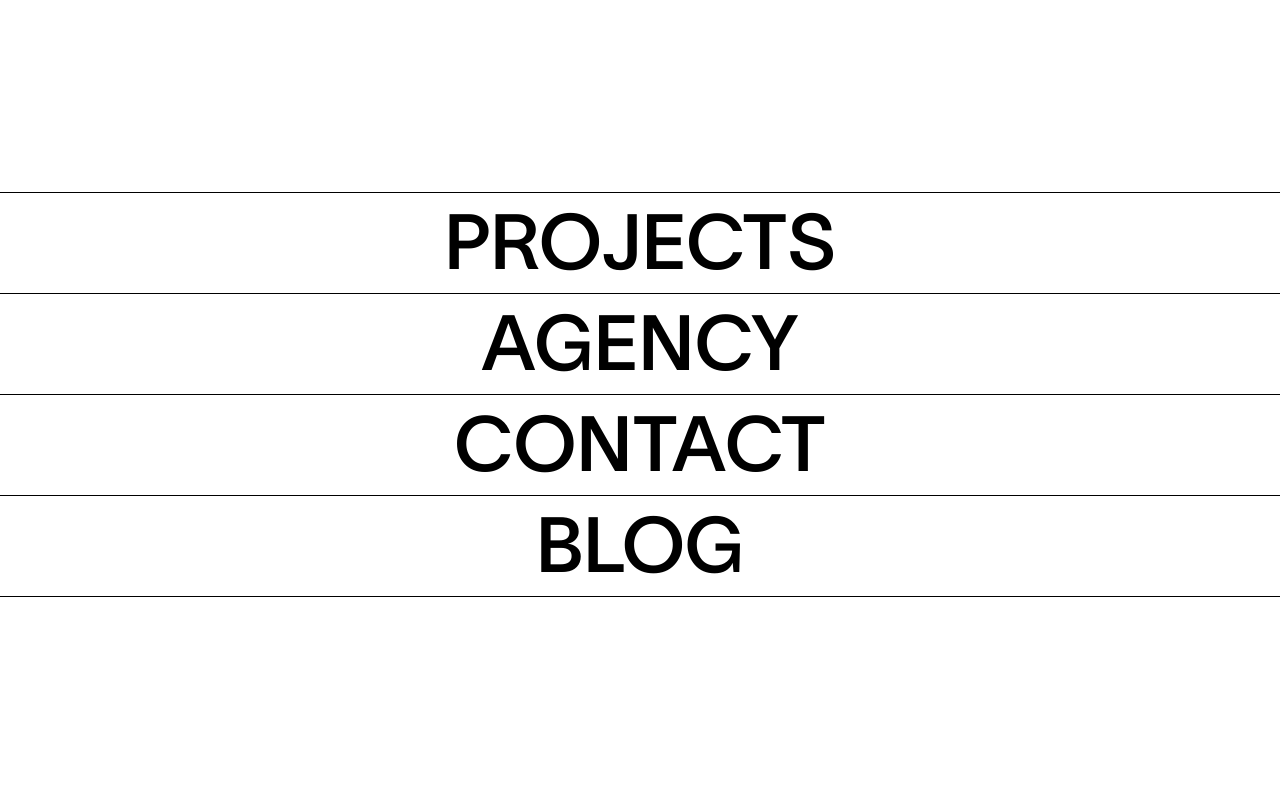
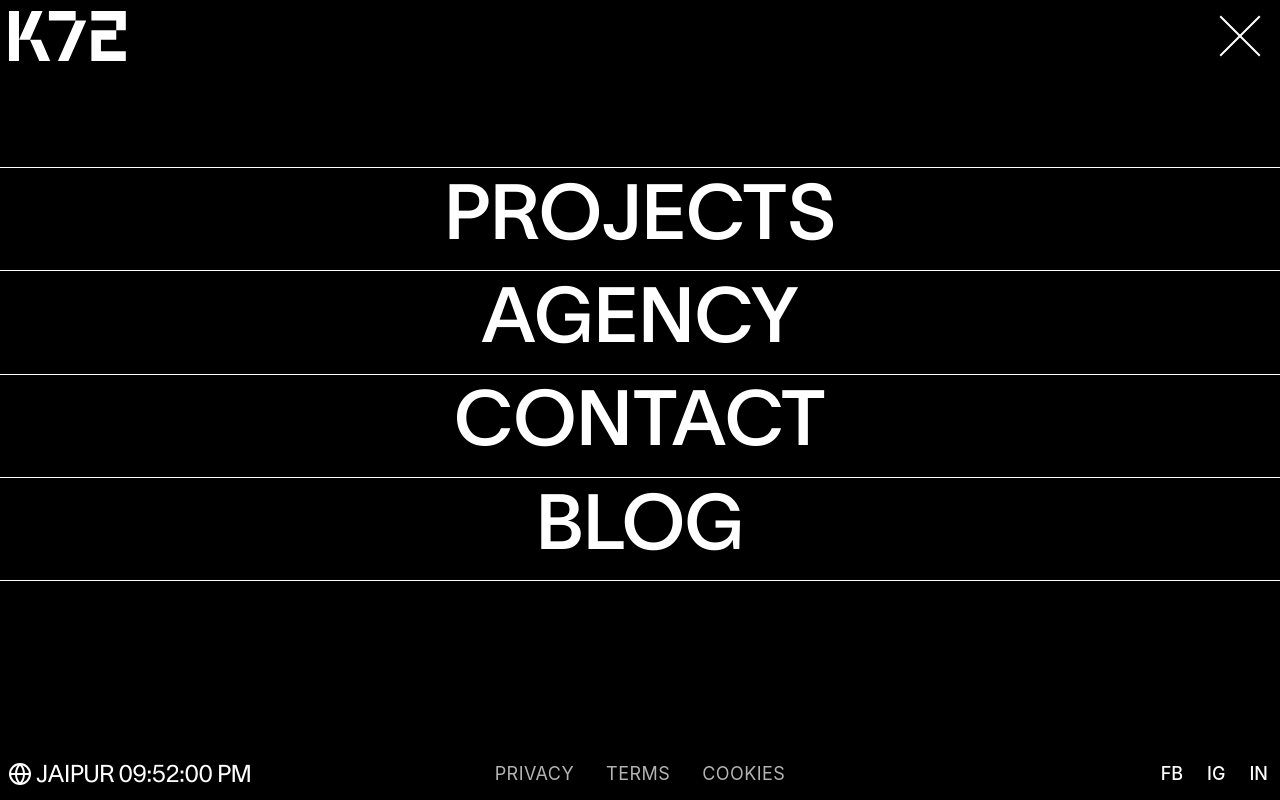
Before and after one commit to SAM129EER/K72-Animated, a React (Vite) app: page / in a window 1280 px wide. Built offline with nearby package versions, Linux system fonts and the light colour scheme.

Commit message:
feat: enhance FullScreenNav with Logo and Clock components; update NavMenuItem for improved marquee effect; adjust CSS for animation control

```diff
--- a/src/components/shared/FullScreenNav.jsx
+++ b/src/components/shared/FullScreenNav.jsx
@@ -1,9 +1,23 @@
 import React from "react";
 import NavMenuItem from "./Navigation/NavMenuItem";
+import Logo from "./Navigation/Logo";
+import Clock from "./Clock";
 
-const ProjectsHeading = () => {
+const FullScreenNav = () => {
   return (
-    <div className="py-48">
+    <div className="h-screen bg-black text-white grid grid-rows-[90px_1fr_90px]">
+      {/* ================= Header ================= */}
+      <header className="flex items-center justify-between h-16 pt-2">
+        <Logo />
+        <button className="group relative flex h-20 w-20 items-center justify-center">
+          <span className="absolute h-[2px] w-14 rotate-45 bg-white"></span>
+
+          <span className="absolute h-[2px] w-14 -rotate-45 bg-white"></span>
+        </button>
+      </header>
+
+      {/* ================= Menu ================= */}
+      <main className="flex flex-col justify-center">
         <div className="border-t">
           <NavMenuItem
             title="Projects"
@@ -15,37 +29,51 @@ const ProjectsHeading = () => {
         <NavMenuItem
           title="Agency"
           marqueeText="Know About Us"
-        images={["/NavImages/Carl.png", "/NavImages/Michele_640x290.jpg"]}
+          images={[
+            "/NavImages/Michele_640x290.jpg",
+            "/NavImages/Michele_640x290.jpg",
+          ]}
         />
+
         <NavMenuItem
           title="Contact"
           marqueeText="Let's Talk"
           images={["/NavImages/mail.png", "/NavImages/mail.png"]}
         />
+
         <NavMenuItem
           title="Blog"
           marqueeText="Read Articles"
           images={["/NavImages/pic3.jpg", "/NavImages/pic4.png"]}
         />
+      </main>
+
+      {/* Clock */}
+      <div className="">
+        <Clock />
+      </div>
+
+      {/* ================= Footer ================= */}
+      <footer className="grid grid-cols-3 items-center px-3 py-3 ">
+        {/* Empty column (Clock occupies the left visually) */}
+        <div></div>
+
+        {/* Center */}
+        <div className="flex justify-center gap-8 text-lg uppercase tracking-wide text-white/70">
+          <p>Privacy</p>
+          <p>Terms</p>
+          <p>Cookies</p>
+        </div>
+
+        {/* Right */}
+        <div className="flex justify-end gap-6 text-lg font-medium uppercase">
+          <p>FB</p>
+          <p>IG</p>
+          <p>IN</p>
+        </div>
+      </footer>
     </div>
   );
 };
 
-export default ProjectsHeading;
-
-//       <footer>
-//         <Clock />
-//         <div>
-//           <p>Privacy Policy</p>
-//           <p>Privacy Notice</p>
-//           <p>Ethics Report</p>
-//         </div>
-//         <div>
-//           <h1>FB</h1>
-//           <h1>IG</h1>
-//           <h1>IN</h1>
-//         </div>
-//       </footer>
-//     </div>
-//   );
-// }; */}
+export default FullScreenNav;
--- a/src/components/shared/Navigation/Logo.jsx
+++ b/src/components/shared/Navigation/Logo.jsx
@@ -8,7 +8,7 @@ const Logo = () => {
         <svg
           xmlns="http://www.w3.org/2000/svg"
           width="135"
-          height="54"
+          height="50"
           viewBox="0 0 103 44"
         >
           <path
--- a/src/components/shared/Navigation/NavMenuItem.jsx
+++ b/src/components/shared/Navigation/NavMenuItem.jsx
@@ -1,33 +1,59 @@
 import React from "react";
 
 const NavMenuItem = ({ title, marqueeText, images }) => {
-  // Duplicate images so the marquee loops smoothly
   const marqueeImages = [...images, ...images];
 
   return (
-    <div className="group relative overflow-hidden border-b cursor-pointer">
-      {/* Normal Title */}
-      <h1 className="font-[lausanne-lg] uppercase text-[6vw] leading-22 mt-3 text-center transition-transform duration-500 ease-[cubic-bezier(.76,0,.24,1)] group-hover:-translate-y-full">
+    <div className="group relative overflow-hidden border-b  cursor-pointer">
+
+      <div className="relative h-[8vw] overflow-hidden">
+
+        {/* Title */}
+        <h1
+          className="
+            absolute inset-0
+            z-10
+            flex items-center justify-center
+            font-[lausanne-lg]
+            uppercase
+            text-[6vw]
+            leading-none
+            transition-opacity
+            duration-300
+            group-hover:opacity-0
+          "
+        >
           {title}
         </h1>
 
-      {/* Hover Layer */}
-      <div className="absolute inset-0 translate-y-full overflow-hidden bg-(--primary-hover) transition-transform duration-500 ease-[cubic-bezier(.76,0,.24,1)] group-hover:translate-y-0">
+        {/* Marquee */}
+        <div
+          className="
+            absolute inset-0
+            opacity-0
+            bg-[var(--primary-hover)]
+            transition-opacity
+            duration-300
+            group-hover:opacity-100
+          "
+        >
           <div className="moveX flex h-full w-max items-center gap-4 px-4">
-          { marqueeImages.map((image, index) => (
+            {marqueeImages.map((image, index) => (
               <React.Fragment key={index}>
-              <h2 className="whitespace-nowrap font-[lausanne-lg] uppercase text-[6vw] leading-22 mt-3">
+                <h2 className="whitespace-nowrap font-[lausanne-lg] uppercase text-[6vw] leading-none text-black">
                   {marqueeText}
                 </h2>
 
                 <img
                   src={image}
                   alt=""
-                className="h-22 w-60 shrink-0 rounded-full object-cover"
+                  className="h-20 w-56 rounded-full object-cover shrink-0"
                 />
               </React.Fragment>
             ))}
           </div>
+        </div>
+
       </div>
     </div>
   );
--- a/src/index.css
+++ b/src/index.css
@@ -24,6 +24,11 @@
 .moveX {
   width: max-content;
   animation: marquee 10s linear infinite;
+  animation-play-state: paused;
+}
+
+.group:hover .moveX {
+  animation-play-state: running;
 }
 
 @keyframes marquee {
```
Lines whose indentation alone changed are shown as unchanged.
